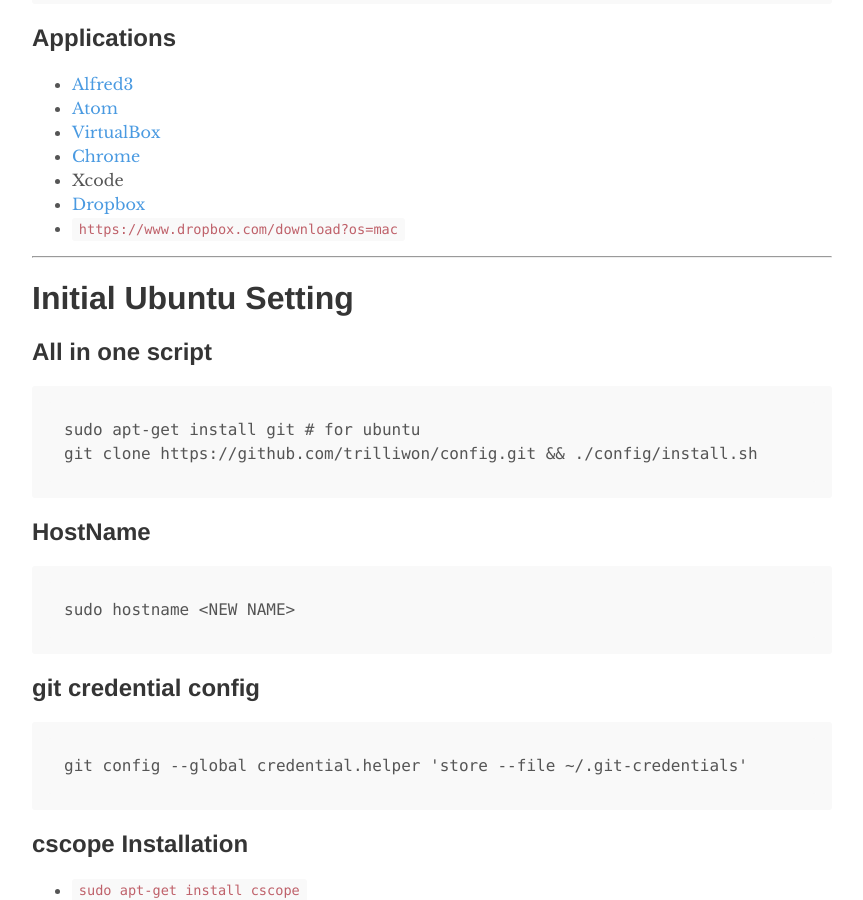
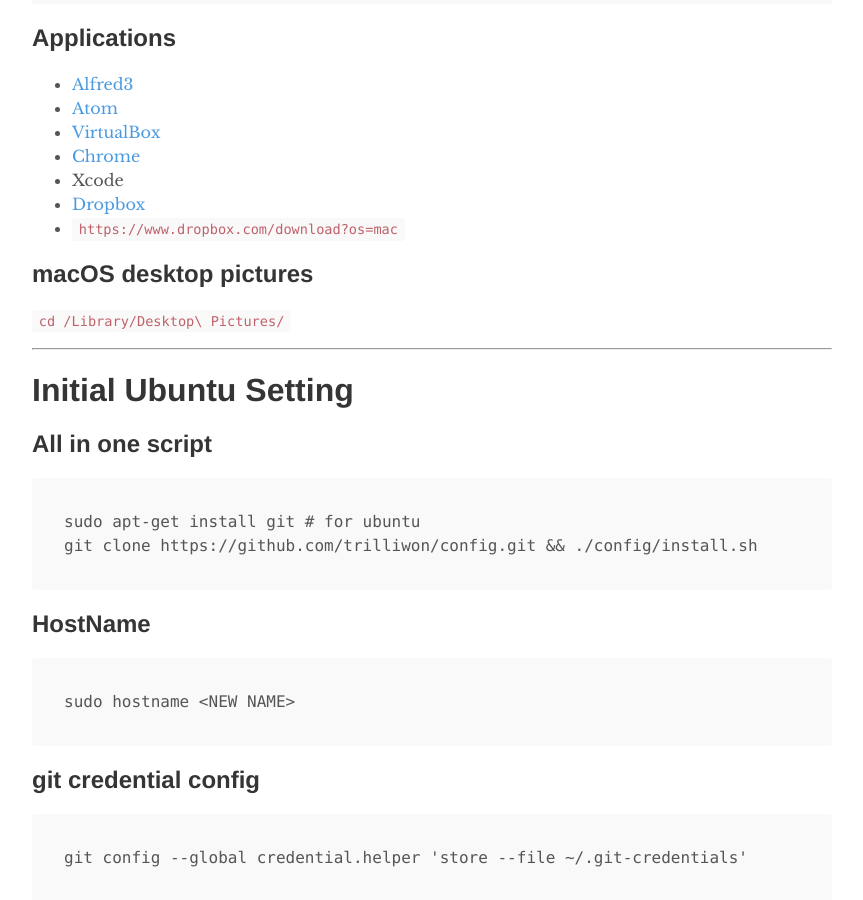
Before and after one commit to trilliwon/ABL, a Jekyll site: the page built from _posts/tips/2017-11-21-initial-os-setting.md, in a window 1280 px wide and 900 px high, scrolled down 1498 px. Shown: the whole window, without its empty margins (208-1071 px from the left). Built offline with Jekyll 4.4.1, drawn with Linux system fonts in a browser that asks for light colours; nearby versions of some CDN libraries.

Commit message:
Thu Apr 19 08:58:34 KST 2018

```diff
--- a/_posts/tips/2017-11-21-initial-os-setting.md
+++ b/_posts/tips/2017-11-21-initial-os-setting.md
@@ -61,6 +61,10 @@
 - [Dropbox](https://www.dropbox.com)
  - `https://www.dropbox.com/download?os=mac`
 
+## macOS desktop pictures
+
+`cd /Library/Desktop\ Pictures/`
+
 ---
 
 # Initial Ubuntu Setting
```
